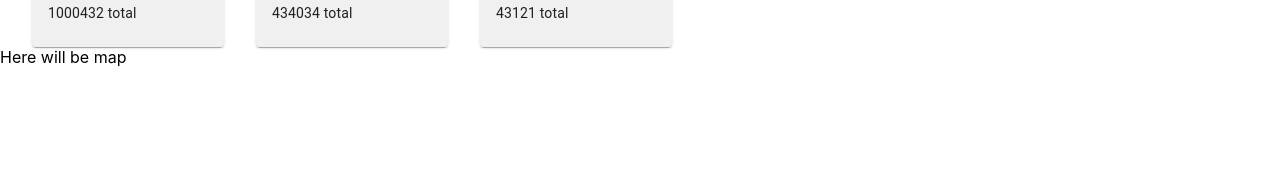
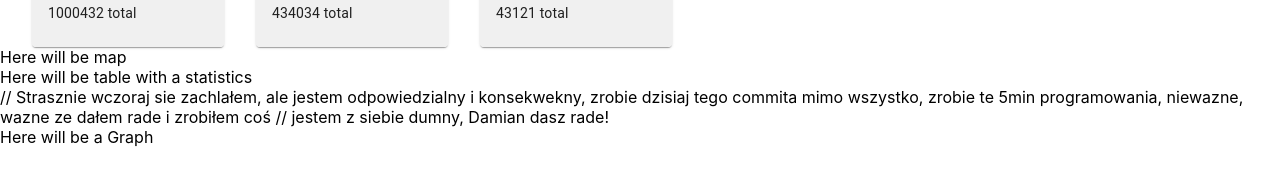
Before and after one commit to damniam/react-covid-app, a React (Create React App) app: page / in a window 1280 px wide. Shown: the part 145-330 px from the top of the page. Built offline with nearby package versions, Linux system fonts and the light colour scheme; no server answers.

Commit message:
Add Map and Graph component

```diff
--- a/src/App.js
+++ b/src/App.js
@@ -3,6 +3,8 @@ import { MenuItem, FormControl, Select } from "@material-ui/core";
 import { useEffect, useState } from "react";
 import InfoBox from "./components/infoBox";
 import Map from "./components/Map";
+import Graph from "./components/Graph";
+import Table from "./components/Table";
 import Button from "./components/Button";
 
 function App() {
@@ -63,7 +65,15 @@ function App() {
       <div className="app_map">
         <Map />
       </div>
-      {/*Map*/}
+      <div className="app__rightcontent">
+        <div className="app_table">
+          <Table />
+        </div>
+
+        <div className="app_graph">
+          <Graph />
+        </div>
+      </div>
     </div>
   );
 }
--- /dev/null
+++ b/src/components/Graph.js
@@ -0,0 +1,11 @@
+import React from "react";
+
+function Graph() {
+  return (
+    <div>
+      <p>Here will be a Graph</p>
+    </div>
+  );
+}
+
+export default Graph;
--- /dev/null
+++ b/src/components/Table.js
@@ -0,0 +1,15 @@
+import React from "react";
+
+function Table() {
+  return (
+    <div>
+      <p>Here will be table with a statistics</p>
+      // Strasznie wczoraj sie zachlałem, ale jestem odpowiedzialny i
+      konsekwekny, zrobie dzisiaj tego commita mimo wszystko, zrobie te 5min
+      programowania, niewazne, wazne ze dałem rade i zrobiłem coś // jestem z
+      siebie dumny, Damian dasz rade!
+    </div>
+  );
+}
+
+export default Table;
```
Also changed, not shown: 1 other file (tests, documents, lock files or other folders).
